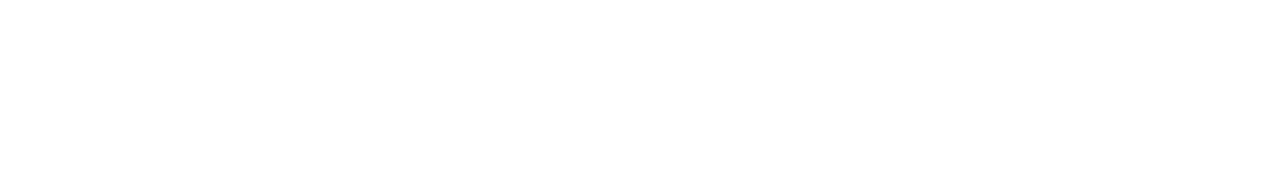
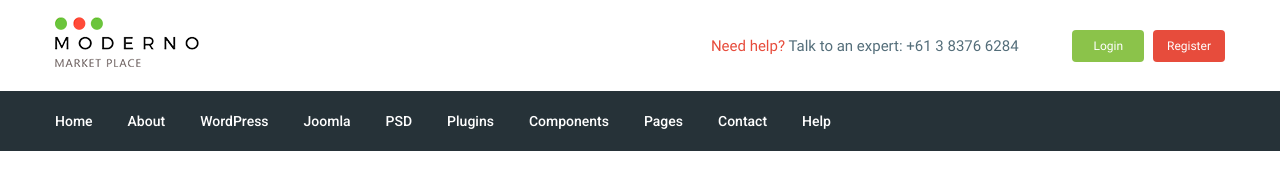
Before and after one commit to dima30395/MODERNO, a website: page app/index.html in a window 1280 px wide. Drawn offline with nearby package versions, Linux system fonts and the light colour scheme; files that its build step writes are made by us from their sources.

Commit message:
added header

```diff
--- a/app/index.html
+++ b/app/index.html
@@ -1,15 +1,80 @@
 <!DOCTYPE html>
 <html lang="en">
+
 <head>
     <meta charset="UTF-8">
     <meta http-equiv="X-UA-Compatible" content="IE=edge">
     <meta name="viewport" content="width=device-width, initial-scale=1.0">
     <title>MODERNO</title>
+    <link href="https://fonts.googleapis.com/css2?family=Roboto:wght@500;700&display=swap" rel="stylesheet">
     <link rel="stylesheet" href="css/style.min.css">
 </head>
+
 <body>
 
+    <header class="header">
+        <div class="header__top">
+            <div class="container">
+                <div class="header__top-inner">
+                    <div class="header__logo">
+                        <a href="#">
+                            <img src="images/logo.png" alt="logo">
+                        </a>
+                    </div>
+                    <div class="header__text">
+                        <a href="#"><span>Need help?</span></a>
+                        Talk to an expert:
+                        <a href="tel:61383766284">+61 3 8376 6284</a>
+                    </div>
+                    <div class="header__box">
+                        <a class="basket" href="#"></a>
+                        <a class="header__btn header__btn-login" href="#">Login</a>
+                        <a class="header__btn header__btn-register" href="#">Register</a>
+                    </div>
+                </div>
+            </div>
+        </div>
+        <div class="header__menu">
+            <div class="container">
+                <nav class="menu">
+                    <ul class="menu__list">
+                        <li>
+                            <a href="#">Home</a>
+                        </li>
+                        <li>
+                            <a href="#">About</a>
+                        </li>
+                        <li>
+                            <a href="#">WordPress</a>
+                        </li>
+                        <li>
+                            <a href="#">Joomla</a>
+                        </li>
+                        <li>
+                            <a href="#">PSD</a>
+                        </li>
+                        <li>
+                            <a href="#">Plugins</a>
+                        </li>
+                        <li>
+                            <a href="#">Components</a>
+                        </li>
+                        <li>
+                            <a href="#">Pages</a>
+                        </li>
+                        <li>
+                            <a href="#">Contact</a>
+                        </li>
+                        <li>
+                            <a href="#">Help</a>
+                        </li>
+                    </ul>
+                </nav>
+            </div>
+        </div>
+    </header>
 
     <script src="js/main.min.js"></script>
 </body>
+
 </html>
--- /dev/null
+++ b/app/scss/_fonts.scss
@@ -0,0 +1,7 @@
+@font-face {
+    font-family: 'Roboto-Regular';
+    src: url('../fonts/Roboto-Regular.woff2') format('woff2'),
+         url('../fonts/Roboto-Regular.woff') format('woff');
+         font-weight: 400;
+         font-display: swap;
+}
--- /dev/null
+++ b/app/scss/_global.scss
@@ -0,0 +1,28 @@
+html{
+    box-sizing: border-box;
+}
+*, *::before, *::after{
+    box-sizing: inherit;
+}
+a{
+    display: inline-block;
+    text-decoration: none;
+    color: inherit;
+}
+ul, li{
+    margin: 0;
+    padding: 0;
+    list-style: none;
+}
+body{
+    margin: 0;
+    font-family: 'Roboto-Regular';
+    font-size: 15px;
+    line-height: 24px;
+    color: $text;
+}
+.container{
+    max-width: 1200px;
+    padding: 0 15px;
+    margin: 0 auto;
+}
--- /dev/null
+++ b/app/scss/_vars.scss
@@ -0,0 +1,4 @@
+$text: #546e7a;
+$red: #e74c3c;
+$green: #8bc34a;
+$bg: #263238;
--- a/app/scss/style.scss
+++ b/app/scss/style.scss
@@ -0,0 +1,50 @@
+@import 'vars';
+@import 'global';
+@import 'fonts';
+
+.header__top-inner{
+    display: flex;
+    justify-content: space-between;
+    align-items: center;
+    height: 91px;
+}
+.header__text{
+    margin-left: auto;
+    margin-right: 50px;
+    span{
+        color: $red;
+    }
+}
+.header__btn{
+    width: 72px;
+    padding: 4px ;
+    color: #fff;
+    border-radius: 4px;
+    text-align: center;
+    font-size: 12px;
+}
+.header__btn-login{
+    background-color: $green;
+}
+.header__btn-register{
+    background-color: $red;
+    margin-left: 5px;
+}
+
+.header__menu{
+    background-color: $bg;
+    ul{
+        height: 60px;
+        display: flex;
+        align-items: center;
+        li{
+            font-family: 'Roboto', sans-serif;
+            color: #fff;
+            font-size: 14px;
+            font-weight: 500;
+            & + li{
+                margin-left: 35px;
+            }
+        }
+    }
+}
--- a/gulpfile.js
+++ b/gulpfile.js
@@ -49,7 +49,7 @@ function script() {
 }
 
 function styles() {
-    return src('app/scss/style.scss')
+    return src('app/scss/**/*.scss')
         .pipe(sass({ outputStyle: 'compressed' }))
         .pipe(concat('style.min.css'))
         .pipe(autoprefixer({
```
Also changed, not shown: app/fonts/Roboto-Regular.woff (added), app/fonts/Roboto-Regular.woff2 (added), app/images/logo.png (added), app/js/main.min.js.
